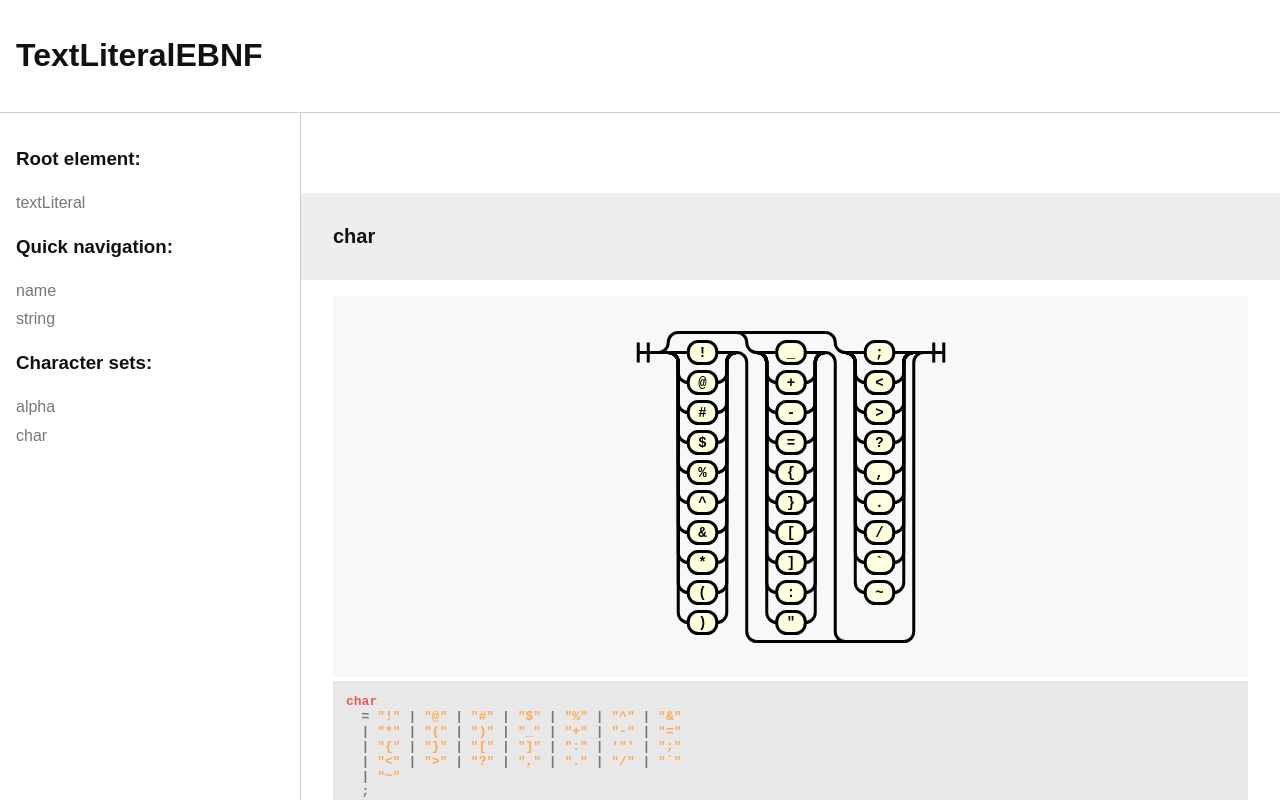
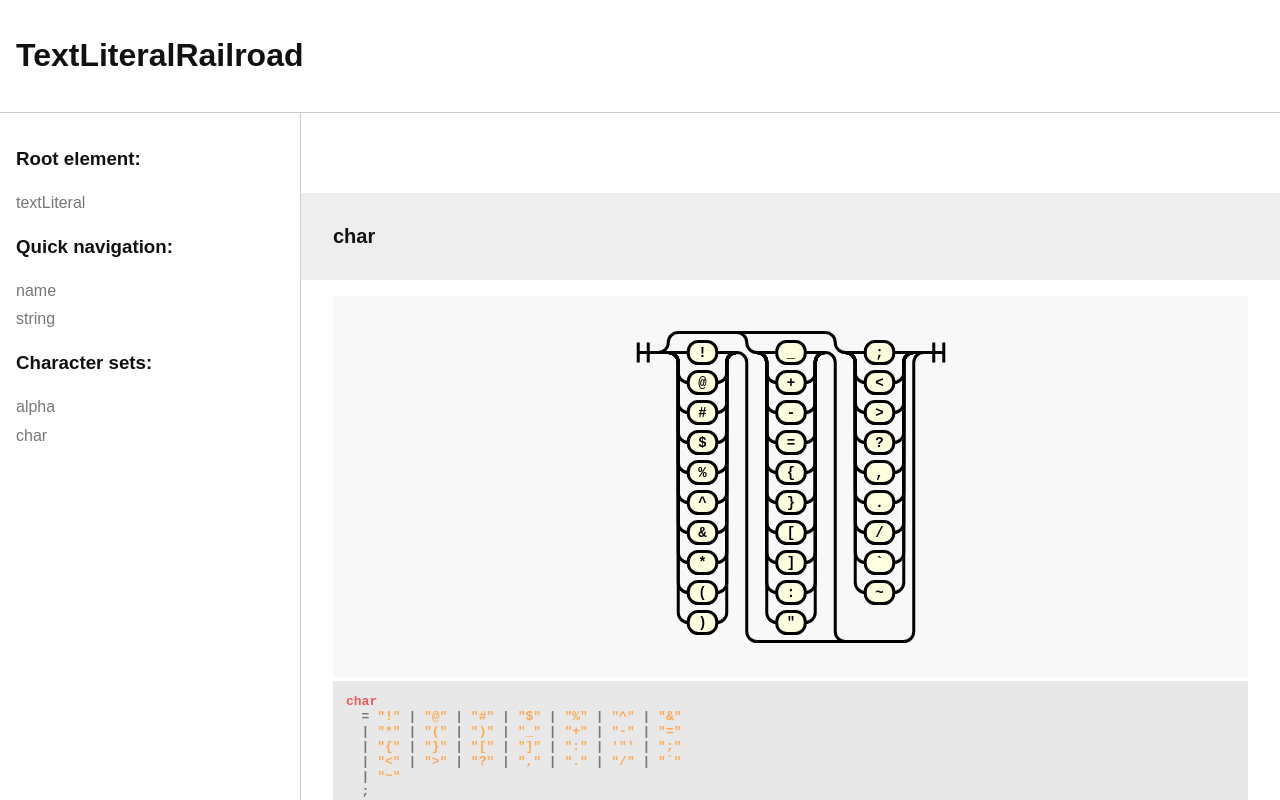
Before and after one commit to maybMedia/discO, a website: page docs/textLiteralRailroad.html in a window 1280 px wide. Shown: the top 800 px of the page. Drawn offline with Linux system fonts and the light colour scheme.

Commit message:
Update textLiteralRailroad.html

```diff
--- a/docs/textLiteralRailroad.html
+++ b/docs/textLiteralRailroad.html
@@ -4,7 +4,7 @@
   <meta charset="utf-8">
   <meta name="viewport" content="width=device-width, initial-scale=1.0, maximum-scale=1.0, user-scalable=0">
   <meta name="generator" content="ebnf2railroad" />
-  <title>TextLiteralEBNF</title>
+  <title>TextLiteralRailroad</title>
   <style type="text/css">
 html {
   box-sizing: border-box;
@@ -357,7 +357,7 @@ svg.railroad-diagram g.diagram-text:hover path.diagram-text {
     }
   </script>
   <header>
-    <h1>TextLiteralEBNF</h1>
+    <h1>TextLiteralRailroad</h1>
     <button type="button"></button>
   </header>
   <nav>
```
